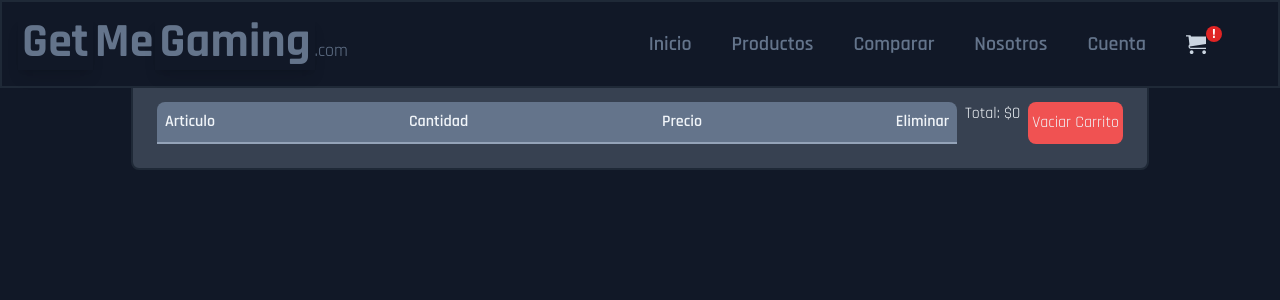
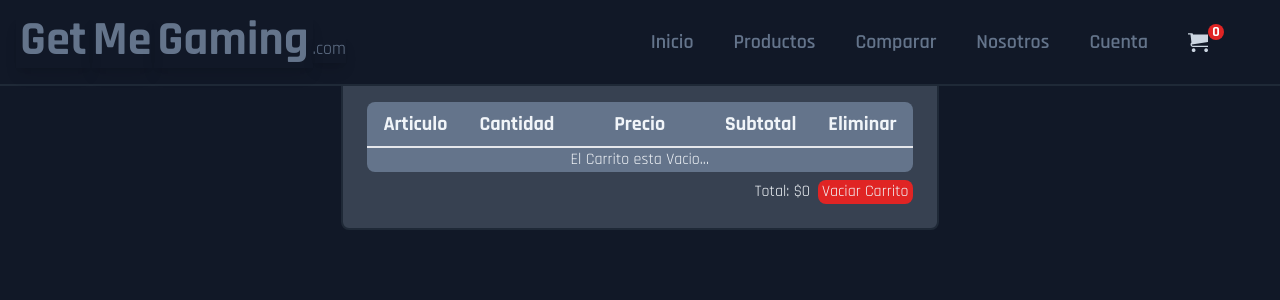
Before and after one commit to Lautar0T/GetMeGaming, a React (Create React App) app in the folder gmg-web/: page /cart in a window 1280 px wide. Shown: the top 300 px of the page. Built offline with nearby package versions, Linux system fonts and the light colour scheme.

Commit message:
desafio 9 sin terminar

```diff
--- a/gmg-web/src/components/Cart.jsx
+++ b/gmg-web/src/components/Cart.jsx
@@ -1,26 +1,44 @@
+import { useState, useEffect } from "react"
 import { useCartContext } from "../context/cartContext"
-
 const Cart = () => {
-    const { cartList, cartTotal } = useCartContext()
+    const { cartList, cartTotal, clearCart, removeFromCart } = useCartContext()
+    const [emptyCart, setEmptyCart] = useState(false)
+    // watch for changes in cartList
+    useEffect(() => {
+        if (cartList.length === 0) {
+            setEmptyCart(true)
+        } else {
+            setEmptyCart(false)
+        }
+    }, [cartList])
     return (
-        <div className="text-slate-100 flex p-6 gap-2 bg-gray-700 border-gray-800 border-2 rounded-lg">
-            <section className="w-[800px]">
-                <ul className="flex justify-between gap-12 bg-slate-500 border-b-2 border-slate-400 p-2 rounded-t-lg text-center font-semibold text-slate-2 00">
-                    <li>Articulo</li>
-                    <li>Cantidad</li>
-                    <li>Precio</li>
-                    <li>Eliminar</li>
-                </ul>
-                {cartList.map(item => (
-                    <ul key={item.id} className="flex justify-between gap-12bg-slate-600 p-2 border-b-2 text-center">
-                        <li className="w-22 inline-block">{item.name}</li>
-                        <li>{item.cantidad}</li>
-                        <li>{(item.price)}</li>
-                        <button className="text-red-500">Eliminar</button>
-                    </ul>))}
-            </section>
-            <section className="flex gap-2">
-                <p>Total: ${cartTotal}</p><button className="bg-red-500 rounded-lg px-1">Vaciar Carrito</button>
+        <div className="text-slate-100 grid p-6 gap-2 bg-gray-700 border-gray-800 border-2 rounded-lg">
+            <table className="table-auto rounded-lg bg-slate-500 ">
+                <thead>
+                    <tr className=" border-b-2 font-bold text-xl ">
+                        <th>Articulo</th>
+                        <th>Cantidad</th>
+                        <th >Precio</th>
+                        <th >Subtotal</th>
+                        <th >Eliminar</th>
+                    </tr>
+                </thead>
+                <>
+                    {emptyCart ? <tbody><tr className="text-center"><td /><td /><td>El Carrito esta Vacio...</td><td /><td /></tr></tbody> : <tbody>
+                        {cartList.map(item => (
+                            <tr key={item.id} className="bg-slate-600 p-2 border-b-2 text-center text-lg">
+                                <td className="pl-2">{item.name}</td>
+                                <td>{item.cantidad}</td>
+                                <td>{(item.price)}</td>
+                                <td>{(item.price * item.cantidad)}</td>
+                                <td><button className="text-red-600 hover:text-red-700" onClick={() => removeFromCart(item)}>Eliminar</button></td>
+                            </tr>
+                        ))}
+                    </tbody>}
+                </>
+            </table>
+            <section className="flex justify-end gap-2">
+                <p>Total: ${cartTotal}</p><button className="bg-red-600 rounded-lg px-1" onClick={() => clearCart()} >Vaciar Carrito</button>
             </section>
         </div>
     )
--- a/gmg-web/src/components/CartWidget.jsx
+++ b/gmg-web/src/components/CartWidget.jsx
@@ -1,11 +1,14 @@
 import { Link } from 'react-router-dom'
 import { ImCart } from 'react-icons/im'
+import { useCartContext } from '../context/cartContext'
 const CartWidget = () => {
+    const { cartList } = useCartContext()
+    let total = cartList.length
     return (
         <li>
             <Link to={'/cart'}  className='flex cursor-pointer'>
                 <ImCart className=' z-10 text-slate-300 hover:text-slate-500 ' />
-                <div className=' rounded-lg h-4 w-4 bg-red-600 text-sm text-center font-extrabold -translate-y-2 '><p className='-translate-y-0.5'>!</p></div>
+                <div className=' rounded-lg h-4 w-4 bg-red-600 text-sm text-center font-extrabold -translate-y-2 '><p className='-translate-y-0.5'>{total}</p></div>
             </Link>
         </li>
     )
--- a/gmg-web/src/components/CategoryButton.jsx
+++ b/gmg-web/src/components/CategoryButton.jsx
@@ -1,14 +1,12 @@
 
 import { NavLink } from "react-router-dom"
 import { uniqueCategories } from "../assets/fetch"
-//map an array and give it a key
 const CategoryButton = () => {
-    console.log(uniqueCategories)
     return (
         <>
             <ul className='flex justify-end xl:min-w-[1184px] md:min-w-[784px] mt-3 '>
                 <NavLink to={'/'} className={({ isActive }) => (isActive ? 'block rounded-lg px-4 py-2 hover:bg-slate-800 bg-slate-600 hover:text-white ml-2' : 'block rounded-lg px-4 py-2 bg-slate-800 hover:bg-slate-600 hover:text-white ml-2')}>Todas</NavLink>
-                {uniqueCategories.map(uniCat => <li><NavLink to={`/category/${uniCat.toLowerCase()}`} key={uniCat} className={({ isActive }) => (isActive ? 'block rounded-lg px-4 py-2 hover:bg-slate-800 bg-slate-600 hover:text-white ml-2' : 'block rounded-lg px-4 py-2 bg-slate-800 hover:bg-slate-600 hover:text-white ml-2')}>{uniCat}</NavLink></li>)}
+                {uniqueCategories.map((uniCat, index) => <li  key={index}><NavLink to={`/category/${uniCat.toLowerCase()}`} className={({ isActive }) => (isActive ? 'block rounded-lg px-4 py-2 hover:bg-slate-800 bg-slate-600 hover:text-white ml-2' : 'block rounded-lg px-4 py-2 bg-slate-800 hover:bg-slate-600 hover:text-white ml-2')}>{uniCat}</NavLink></li>)}
             </ul>
         </>
 
--- a/gmg-web/src/components/ItemCount.jsx
+++ b/gmg-web/src/components/ItemCount.jsx
@@ -1,6 +1,6 @@
 import { useState } from "react"
 import { Link } from "react-router-dom"
-const ItemCount = ({ initial, stock, onAdd, updStockLow, updStockHi}) => {
+const ItemCount = ({ initial, stock, onAdd, updStockLow, updStockHi }) => {
     const [count, setCount] = useState(initial)
     const handleIncrement = () => {
         if (count < stock) {
@@ -13,7 +13,7 @@
 
     }
     const handleDecrement = () => {
-        if (count > 0) {
+        if (count > 1) {
             setCount(count - 1)
             updStockHi(count)
         }
@@ -26,7 +26,7 @@
 
             <div className="flex justify-center">
                 <button onClick={handleDecrement} className="h-7 w-7 text-center text-xl font-bold bg-black hover:bg-red-600 rounded-l-lg">-</button>
-                <div className=" inline-block h-7 w-7 text-center text-xl font-semibold bg-black"><span>{count}</span></div>
+                <div className={` inline-block h-7 w-7 text-center text-xl font-semibold bg-black `}><span>{count}</span></div>
                 <button onClick={handleIncrement} className="h-7 w-7 text-center text-xl font-bold bg-black hover:bg-green-600 rounded-r-lg">+</button>
             </div>
             <span className="hover:bg-blue-700 bg-slate-600 rounded-lg p-1 mt-1 cursor-pointer" onClick={() => onAdd(count)}>Agregar al Carrito</span>
--- a/gmg-web/src/components/ItemList.jsx
+++ b/gmg-web/src/components/ItemList.jsx
@@ -1,7 +1,6 @@
 import Item from "./Item"
 
 const ItemList = ({ items, loading }) => {
-    console.log(items)
     return (
         <>
             <div className={loading ? "flex justify-center" : "grid md:grid-cols-2 xl:grid-cols-3 gap-4 place-content-stretch justify-center pt-3"}>
--- a/gmg-web/src/components/NavBar.jsx
+++ b/gmg-web/src/components/NavBar.jsx
@@ -6,14 +6,14 @@
 const NavBar = () => {
     const categorias = [{ content: 'Inicio', link: '/', customClass: '' }, { content: 'Productos', link: '/products', customClass: '' }, { content: 'Comparar', link: '/compare', customClass: '' }, { content: 'Nosotros', link: '/us', customClass: '' }, { content: 'Cuenta', link: '/acount', customClass: '' }]
     return (
-        <nav className="flex justify-between items-center p-4 fixed top-0 left-0 right-0 z-30 bg-gray-900 border-2 border-gray-800">
+        <nav className="flex justify-between items-center p-4 fixed top-0 left-0 right-0 z-30 bg-gray-900 border-b-2 border-gray-800">
             <div><Link to='/' className="flex items-baseline">
                 <div className='flex lg:text-5xl text-4xl font-bold rounded-lg border-slate-700 transition '>
                     <p className='letrasTitulo hover:text-violet-600 text-slate-500 shadow-lg  pb-1 px-1 '>Get</p>
-                    <p className='letrasTitulo hover:text-slate-300  text-slate-500 pb-1 px-0.5'>Me</p>
+                    <p className='letrasTitulo hover:text-slate-300  text-slate-500 shadow-lg pb-1 px-0.5'>Me</p>
                     <p className='letrasTitulo hover:text-violet-600 text-slate-500 shadow-lg pb-1 px-1'>Gaming</p>
                 </div>
-                <p className='dotCom text-lg hover:text-slate-300 text-slate-500'>.com</p>
+                <p className='dotCom text-lg hover:text-slate-300 text-slate-500 shadow-lg'>.com</p>
             </Link></div>
             <ul className="lg:flex text-xl justify-end w-2/5 items-center pr-10 hidden">
                 {categorias.map(cat => <NavItem key={cat.link} content={cat.content} link={cat.link} customClass={cat.customClass} />)}
--- a/gmg-web/src/context/cartContext.jsx
+++ b/gmg-web/src/context/cartContext.jsx
@@ -6,26 +6,42 @@
     const [cartList, setCartList] = useState([])
     const [cartTotal, setCartTotal] = useState(0)
     function addToCart(lista) {
-        setCartList( cartList.concat(lista) )
-        console.log(cartList)
+        setCartList(cartList.concat(lista))
     }
-    function isInCart (item) {
-        return cartList.some(itemCart => itemCart.id === item.id)
+    function addCant (cant, id) {
+        let newCart = cartList.map(item => {
+            if (item.id === id) {
+                item.cantidad = item.cantidad + cant
+            }
+            return item
+        })
+        setCartList(newCart)
     }
-    function calcTotal() {
-        let total = 0
-        total = cartList.reduce((item) => item.cantidad * item.price, 0)
-        setCartTotal(total)
-        console.log(cartList)
-        console.log(cartTotal)
+    function isInCart(item, cant) {
+        if (cartList.find(itemInCart => itemInCart.id === item.id)) {
+            addCant(cant, item.id)
+            console.log(cartList, 'cartlist')
+        } else {
+            addToCart(item)
+            console.log(cartList, 'cartlist')
+        }
     }
-    function removeFromCart() {
+    function calcTotal(price, cant) {
+        return setCartTotal(cartTotal + (price * cant))
+    }
+    function removeFromCart(item) {
+        setCartList(cartList.filter(list => list.id !== item.id))
+        setCartTotal(cartTotal - (item.price * item.cantidad))
+    }
+    function clearCart() {
         setCartList([])
+        setCartTotal(0)
     }
     return (
         <CartContext.Provider value={{
             cartList, cartTotal,
-            setCartList, setCartTotal, addToCart, removeFromCart, calcTotal, isInCart }}>
+            setCartList, setCartTotal, removeFromCart, calcTotal, isInCart, clearCart
+        }}>
             {children}
         </CartContext.Provider>
     )
--- a/gmg-web/src/css/index.css
+++ b/gmg-web/src/css/index.css
@@ -5,6 +5,19 @@
 
 nav .dotCom:hover {
   text-shadow: 0px 0px 51px;
+}
+
+table {
+  text-align: center;
+}
+
+table thead tr {
+  padding: 0rem 0.5rem;
+}
+
+table thead tr th, table thead tr td {
+  border-radius: 15px;
+  padding: 0.5rem 1rem;
 }
 
 @tailwind base;
--- /dev/null
+++ b/gmg-web/src/sass/_table.scss
@@ -0,0 +1,12 @@
+table{
+    text-align: center;
+    thead{
+        tr{
+            padding: 0rem 0.5rem;
+            th, td{
+                border-radius: 15px;
+                padding: 0.5rem 1rem;
+            }
+        }
+    }
+}
--- a/gmg-web/src/sass/index.scss
+++ b/gmg-web/src/sass/index.scss
@@ -1,4 +1,5 @@
 @import "./navBar";
+@import "./table";
 @import url('https://fonts.googleapis.com/css2?family=Rajdhani:wght@300;400;500;600;700&display=swap');
 @tailwind base;
 @tailwind components;
```
Also changed, not shown: gmg-web/src/components/ItemDetail.jsx (+6 -9 lines), 1 other file (tests, documents, lock files or other folders).
